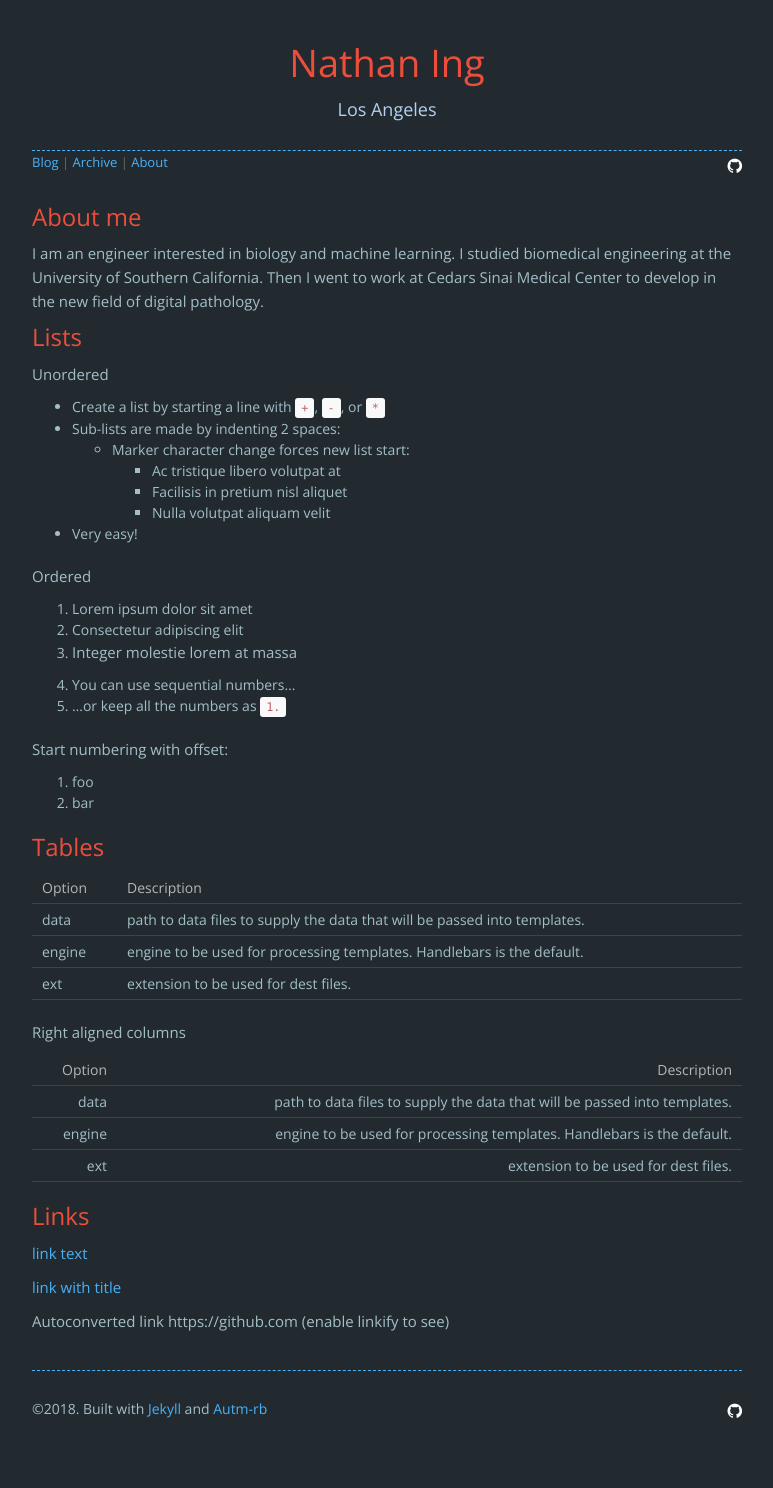
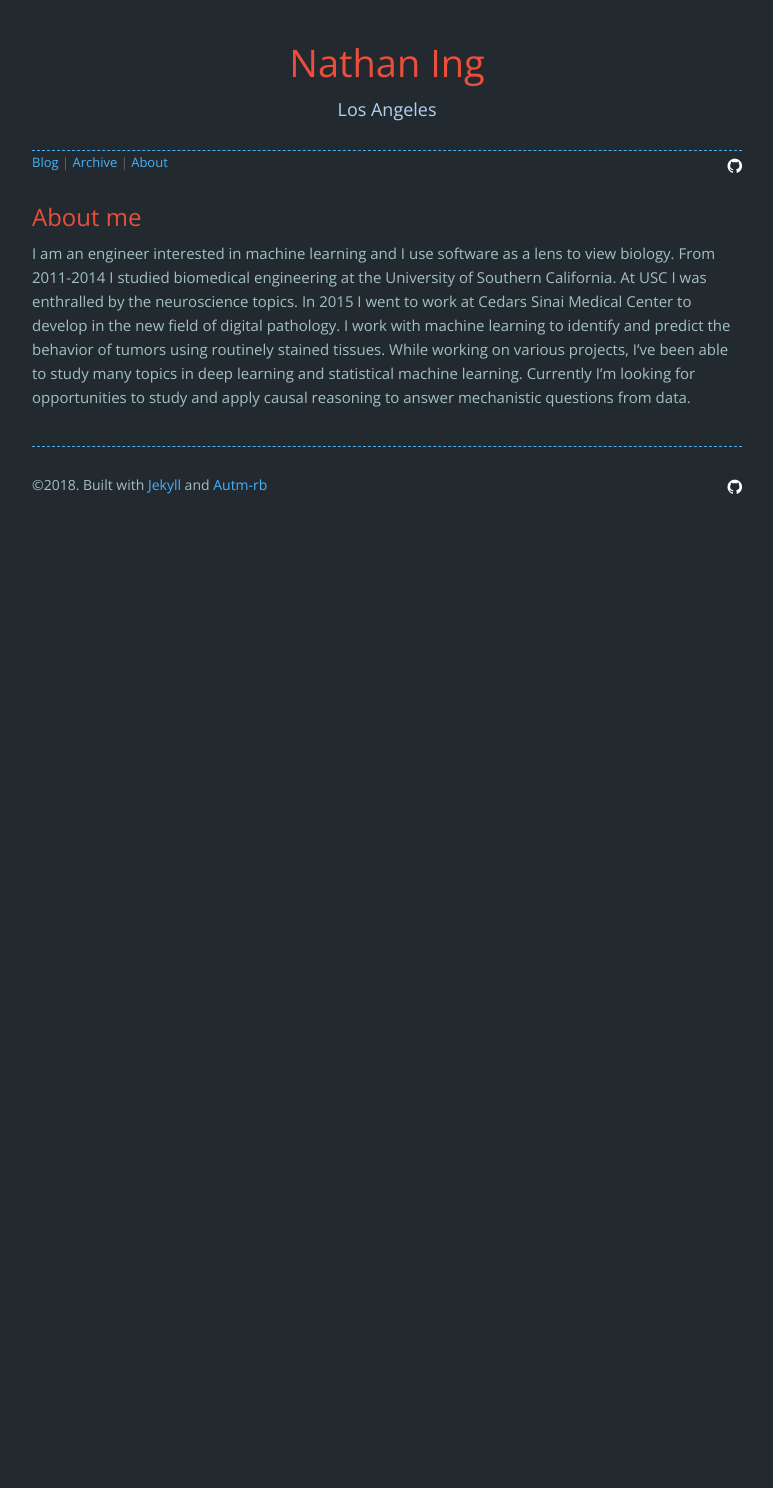
Before and after one commit to nathanin/nathanin.github.io, a Jekyll site: the page built from about.html, in a window 1280 px wide. Shown: the whole page, without its empty margins (253-1026 px from the left). Built offline with Jekyll 4.4.1, drawn with Linux system fonts in a browser that asks for light colours; nearby versions of some CDN libraries; comment, search, counter and statistics services are not loaded; after the commit the page ends 900 px from its top, so only the background shows below that.

```diff
--- a/_data/about.yml
+++ b/_data/about.yml
@@ -1,56 +1,9 @@
 text: |
 
- I am an engineer interested in biology and machine learning.
- I studied biomedical engineering at the University of Southern California.
- Then I went to work at Cedars Sinai Medical Center to develop in the new field of digital pathology.
-
- ## Lists
- Unordered
-
- + Create a list by starting a line with `+`, `-`, or `*`
- + Sub-lists are made by indenting 2 spaces:
-   - Marker character change forces new list start:
-     * Ac tristique libero volutpat at
-     + Facilisis in pretium nisl aliquet
-     - Nulla volutpat aliquam velit
- + Very easy!
-
- Ordered
-
- 1. Lorem ipsum dolor sit amet
- 2. Consectetur adipiscing elit
- 3. Integer molestie lorem at massa
-
-
- 1. You can use sequential numbers...
- 1. ...or keep all the numbers as `1.`
-
- Start numbering with offset:
-
- 57. foo
- 1. bar
-
- ## Tables
-
- | Option | Description |
- | ------ | ----------- |
- | data   | path to data files to supply the data that will be passed into templates. |
- | engine | engine to be used for processing templates. Handlebars is the default. |
- | ext    | extension to be used for dest files. |
-
- Right aligned columns
-
- | Option | Description |
- | ------:| -----------:|
- | data   | path to data files to supply the data that will be passed into templates. |
- | engine | engine to be used for processing templates. Handlebars is the default. |
- | ext    | extension to be used for dest files. |
-
-
- ## Links
-
- [link text](https://github.com)
-
- [link with title](https://github.com/ "title text!")
-
- Autoconverted link https://github.com (enable linkify to see)
+ I am an engineer interested in machine learning and I use software as a lens to view biology.
+ From 2011-2014 I studied biomedical engineering at the University of Southern California.
+ At USC I was enthralled by the neuroscience topics.
+ In 2015 I went to work at Cedars Sinai Medical Center to develop in the new field of digital pathology.
+ I work with machine learning to identify and predict the behavior of tumors using routinely stained tissues.
+ While working on various projects, I've been able to study many topics in deep learning and statistical machine learning.
+ Currently I'm looking for opportunities to study and apply causal reasoning to answer mechanistic questions from data.
```
Also changed, not shown: _posts/2014-11-30-testtest.md (deleted, +0 -10 lines), _posts/2014-12-10-lorem-ipsum.md (deleted, +0 -73 lines), _posts/2017-02-01-markdown-demo.md (deleted, +0 -242 lines), _posts/2018-11-16-sop.md (added, +6 -0 lines), 1 other file.
